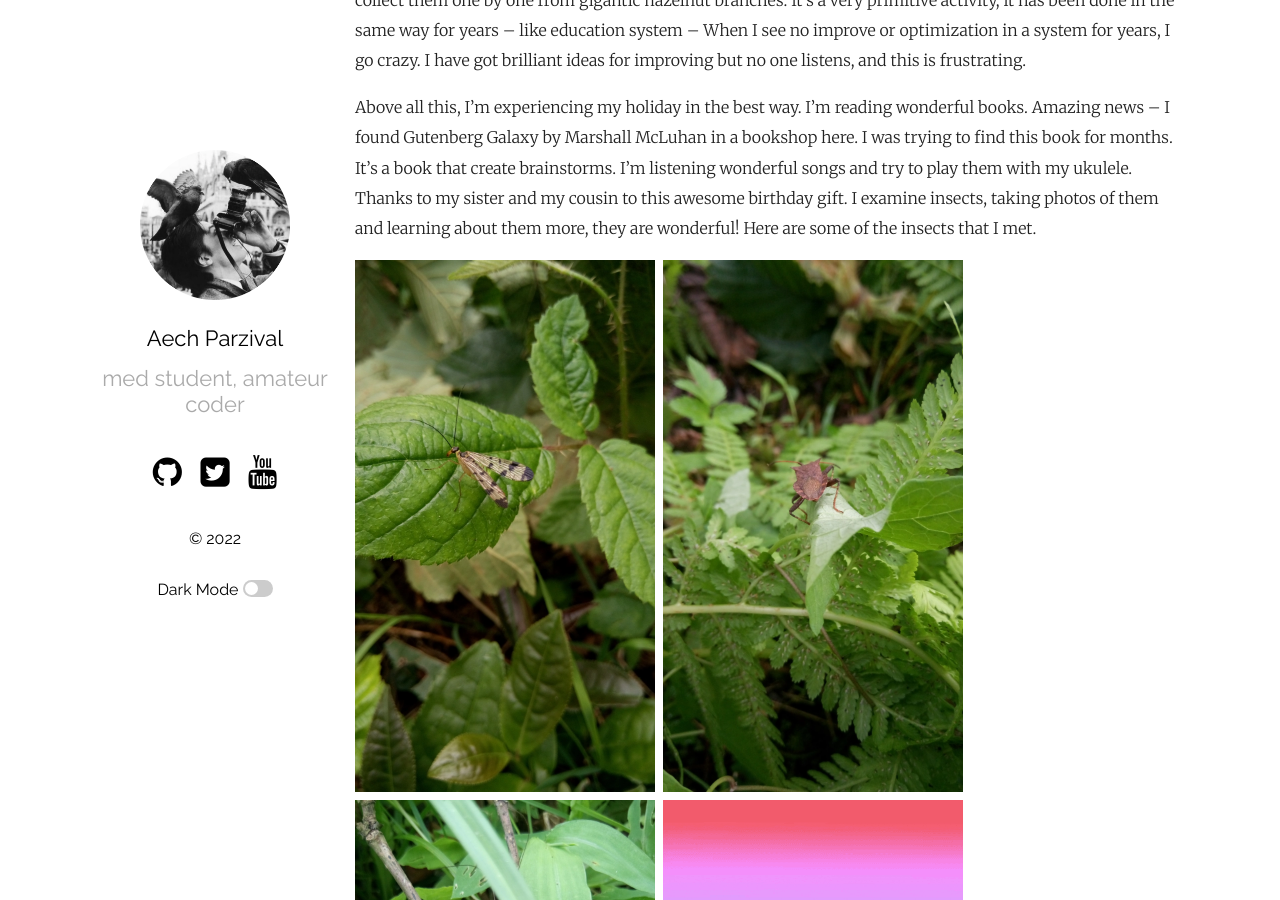
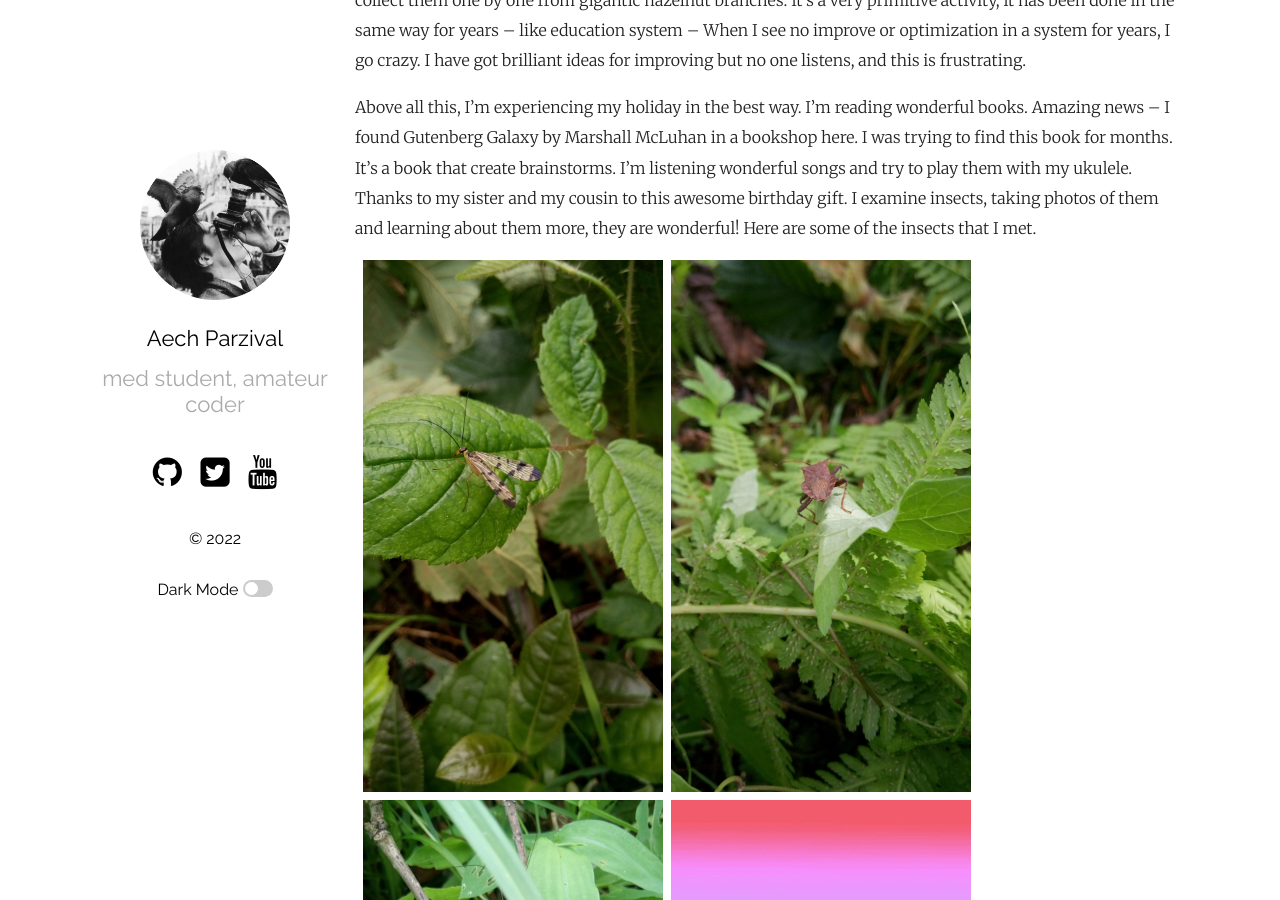
Before and after one commit to ebbilge/aechsparacosm, a Jekyll site: the page built from _posts/2020-08-17-adventure-log-7.md, in a window 1280 px wide and 900 px high, scrolled down 1086 px. Built offline with Jekyll 4.4.1, drawn with Linux system fonts in a browser that asks for light colours.

Commit message:
Update image-gallery.html

```diff
--- a/_includes/image-gallery.html
+++ b/_includes/image-gallery.html
@@ -1,4 +1,4 @@
-<div class="image-gallery" style="overflow: auto; margin-left: -1%!important;">
+<div class="image-gallery" style="overflow: auto; margin-left: auto;">
   {% for file in site.static_files %}
     {% if file.path contains include.folder %}
       {% if file.extname == '.jpg' or
```
Also changed, not shown: screenshot.png (deleted).
